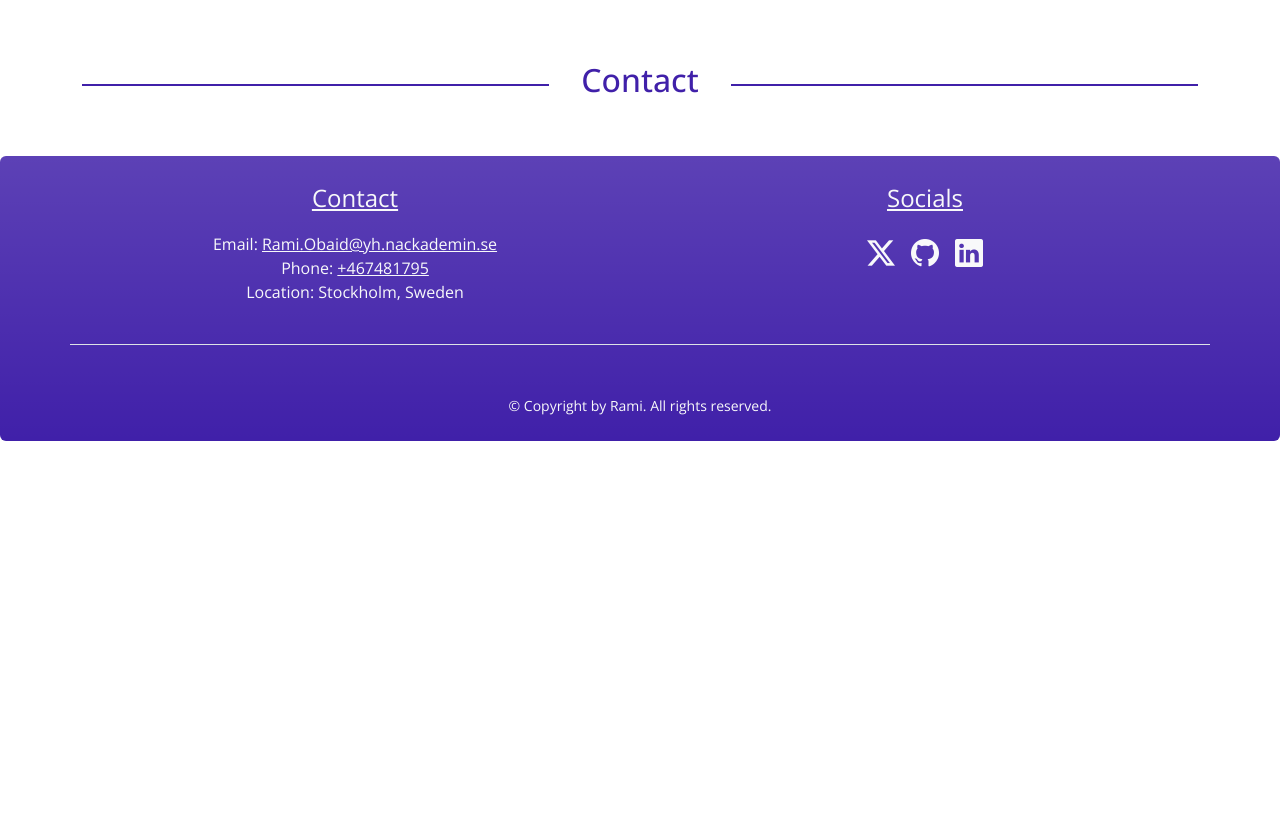
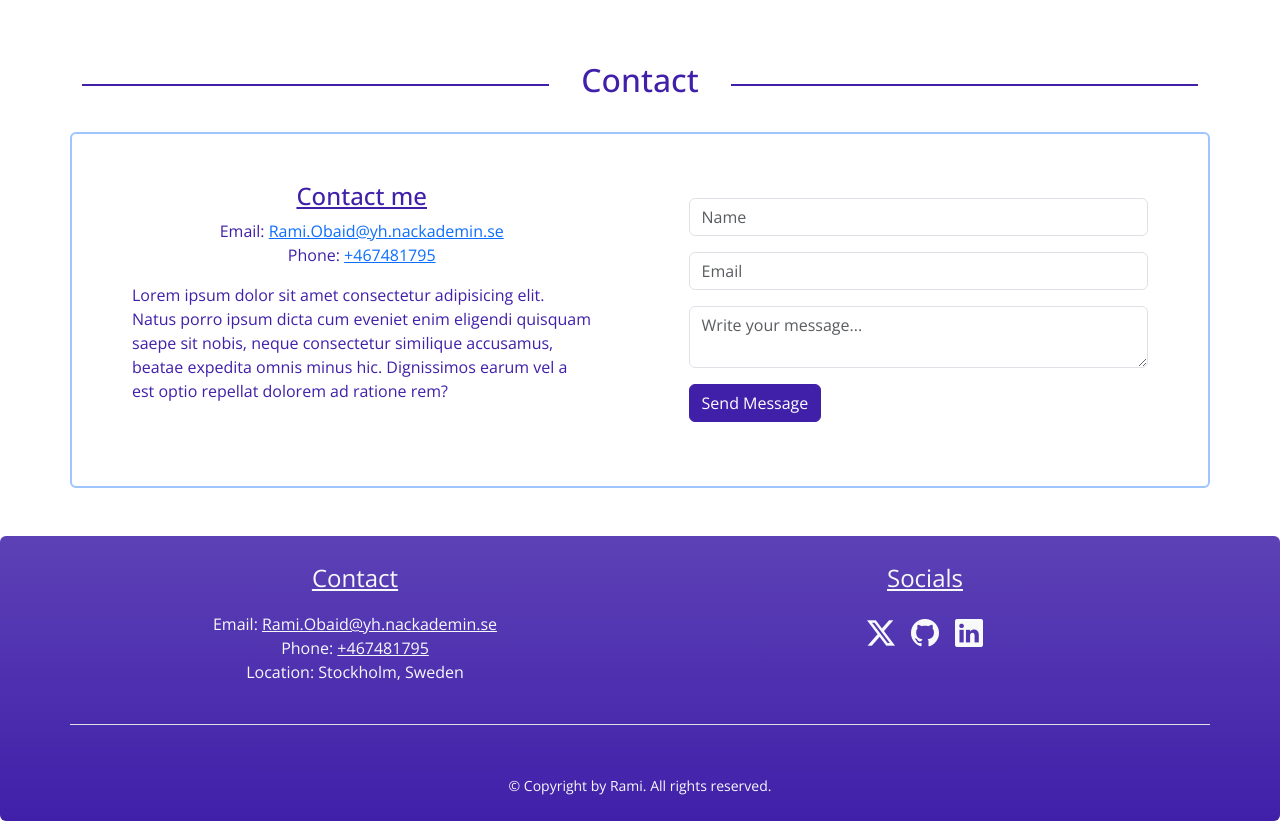
Before and after one commit to RamiObaid92/Rami-Portfolio, a plain HTML site: page index.html in a window 1280 px wide. Shown: the part 3900-4721 px from the top of the page. Before the commit the page ends 4341 px from the top, so only its background shows below. Drawn offline with nearby package versions, Linux system fonts and the light colour scheme.

Commit message:
Contact Section
Added and filled contact section. Left side contact information along with text placeholder.

right side contact form

```diff
--- a/css/styles.css
+++ b/css/styles.css
@@ -78,3 +78,7 @@ body.loaded {
 .ref-list > li > p{
   margin-bottom: 0;
 }
+
+.border-primary-subtle{
+  border-color: #4020a9;
+}
--- a/index.html
+++ b/index.html
@@ -217,6 +217,8 @@
           <h2 class="mx-3 text-center"><span class="px-3">Projects</span></h2>
           <div class="flex-grow-1 custom-border"></div>
         </div>
+
+        <div></div>
       </section>
 
       <section id="contact" class="hidden sm-t">
@@ -224,6 +226,68 @@
           <div class="flex-grow-1 custom-border"></div>
           <h2 class="mx-3 text-center"><span class="px-3">Contact</span></h2>
           <div class="flex-grow-1 custom-border"></div>
+        </div>
+
+        <div
+          class="form-cont container d-flex border border-2 border-primary-subtle py-5 my-4 rounded text-dotnet">
+          <div class="container px-5 text-center">
+            <h4 class="text-decoration-underline">Contact me</h4>
+            <ul class="list-unstyled">
+              <li>
+                Email:
+                <a href="mailto:rami.obaid@yh.nackademin.se"
+                  >Rami.Obaid@yh.nackademin.se</a
+                >
+              </li>
+              <li>
+                Phone:
+                <a href="tel:+46737481795">+467481795</a>
+              </li>
+            </ul>
+            <p class="text-start">
+              Lorem ipsum dolor sit amet consectetur adipisicing elit. Natus
+              porro ipsum dicta cum eveniet enim eligendi quisquam saepe sit
+              nobis, neque consectetur similique accusamus, beatae expedita
+              omnis minus hic. Dignissimos earum vel a est optio repellat
+              dolorem ad ratione rem?
+            </p>
+          </div>
+          <div class="divider d-none d-lg-block"></div>
+          <div class="container px-5">
+            <form action="https://formshow.systementor.se/" method="POST">
+              <div class="form-group my-3">
+                <input
+                  type="text"
+                  name="name"
+                  id="name"
+                  placeholder="Name"
+                  required
+                  class="form-control" />
+              </div>
+              <div class="form-group my-3">
+                <input
+                  type="email"
+                  name="email"
+                  id="email"
+                  placeholder="Email"
+                  class="form-control"
+                  required />
+              </div>
+              <div class="form-group">
+                <textarea
+                  name="message"
+                  id="message"
+                  rows="{7}"
+                  placeholder="Write your message..."
+                  class="form-control"
+                  required></textarea>
+              </div>
+
+              <button type="submit" class="btn btn-primary my-3">
+                Send Message
+              </button>
+            </form>
+          </div>
         </div>
       </section>
     </main>
```
